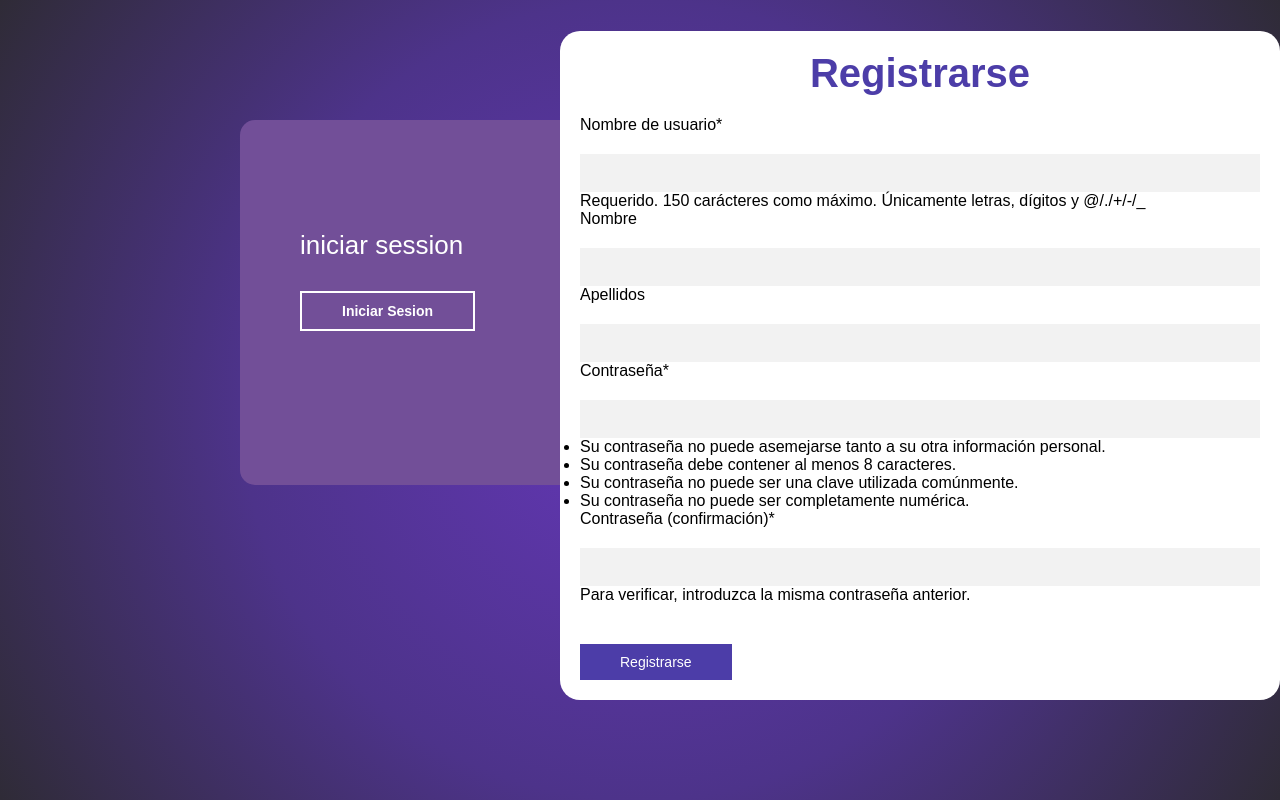
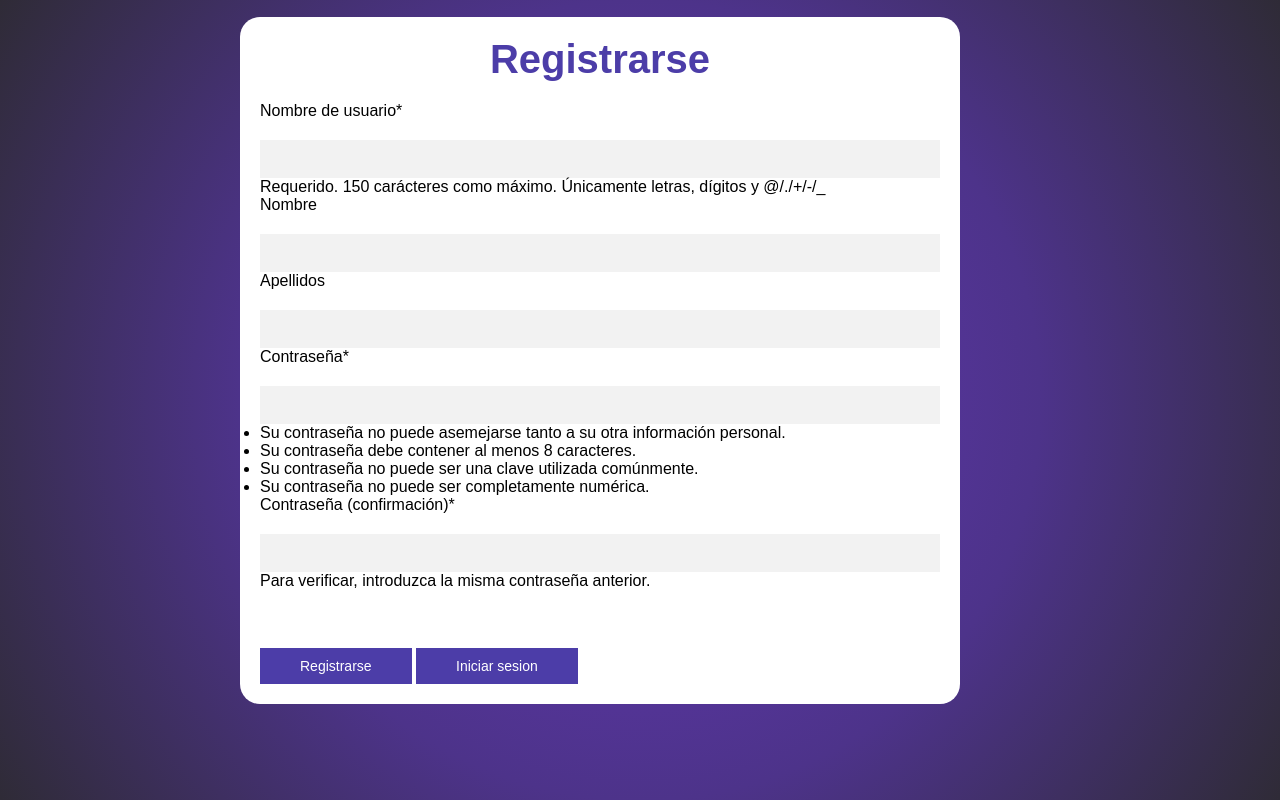
Before and after one commit to JoelCaza/Sistema_Inamhi, a Django app: page /register/ in a window 1280 px wide. Run offline with Django 5.2, Linux system fonts and the light colour scheme; some libraries are stand-ins or nearby versions.

Commit message:
registro actulizado
que me regrese al mismo registro y no se vaya al iniciar sesión cada que se registre un usuario

```diff
--- a/myproject/myapp/forms.py
+++ b/myproject/myapp/forms.py
@@ -16,6 +16,7 @@ class CustomUserCreationForm(UserCreationForm):
     class Meta:
         model = User
         fields = ['username','first_name','last_name','password1','password2']
+
 
 
 
--- a/myproject/myapp/static/styles/style_register.css
+++ b/myproject/myapp/static/styles/style_register.css
@@ -102,13 +102,8 @@ main{
     /* el ancho que va a medir los formularios */
     /* max-width: 380px; */
     position: relative;
-    /* se posicione en el centro  */
-    top: -120px;
-    /* para que nos deje un pequeño espacio  */
-    left: 40%;
-    /* este es para al transicion al dar clic en el boton regristro  con1.275 */
-    /* transition: propiedad duracion tiempo-funcion retardo:*/
-   }
+    margin-top: 30%;
+}
 .contenedor__login-register form{
     width: 100%;
     /* 80px de arirba y abajo y de izquiera a derecha20px */
@@ -117,7 +112,6 @@ main{
     /* posision absoluta para que le podamos mover  */
     position: absolute;
     border-radius: 20px;
-
 }
 /* tiutlo h2  */
 .contenedor__login-register form h2{
--- a/myproject/myapp/templates/registration/register.html
+++ b/myproject/myapp/templates/registration/register.html
@@ -16,19 +16,6 @@
 <main>
 
     <div class="Contenedor_todo">
-        <!-- //esta es la caja trasera del Login  -->
-        <div class="caja_trasera">
-
-             <!-- //esta es la caja trasera del registro  -->
-            <div class="caja__trasera-registro">
-                 <h3>iniciar session </h3>
-
-                 <a href="{% url 'home' %}">
-                    <button  id="btn_inicio">Iniciar Sesion</button>
-                  </a>
-
-            </div>
-        </div>
             <!-- contenedor de los formularios -->
         <div class="contenedor__login-register">
             <!-- formulario de inicio de sesion  -->
@@ -37,9 +24,19 @@
                 {% csrf_token %}
                 <h2>Registrarse</h2>
                 {{ form | crispy }}
+                <br>
 
+                {% if messages %}
+                <div class="messages">
+                    {% for message in messages %}
+                    <div class="alert alert-{{ message.tags }}">{{ message }}</div>
+                    {% endfor %}
+                </div>
+                {% endif %}
                     <button>Registrarse</button>
+                    <button type="button" onclick="window.location.href='{% url 'login' %}'" >Iniciar sesion</button>
             </form>
+
 
         </div>
 
--- a/myproject/myapp/views.py
+++ b/myproject/myapp/views.py
@@ -32,7 +32,7 @@ def register(request):
             user = authenticate(username=user_creation_form.cleaned_data['username'], password=user_creation_form.cleaned_data['password1'])
             login(request, user)
             messages.success(request, '¡Usuario registrado correctamente!')
-            return redirect('login')
+            return redirect('register')
 
     return render(request, 'registration/register.html', data)
 
```
